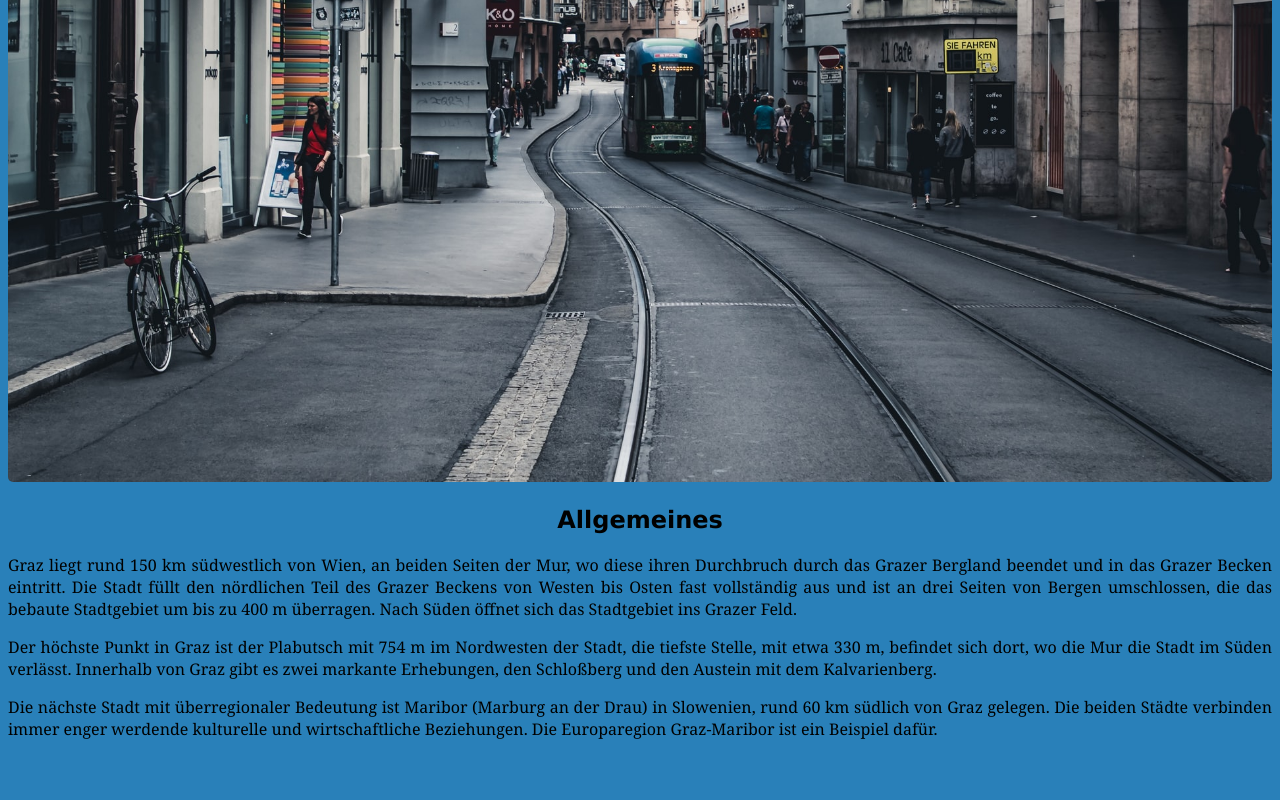
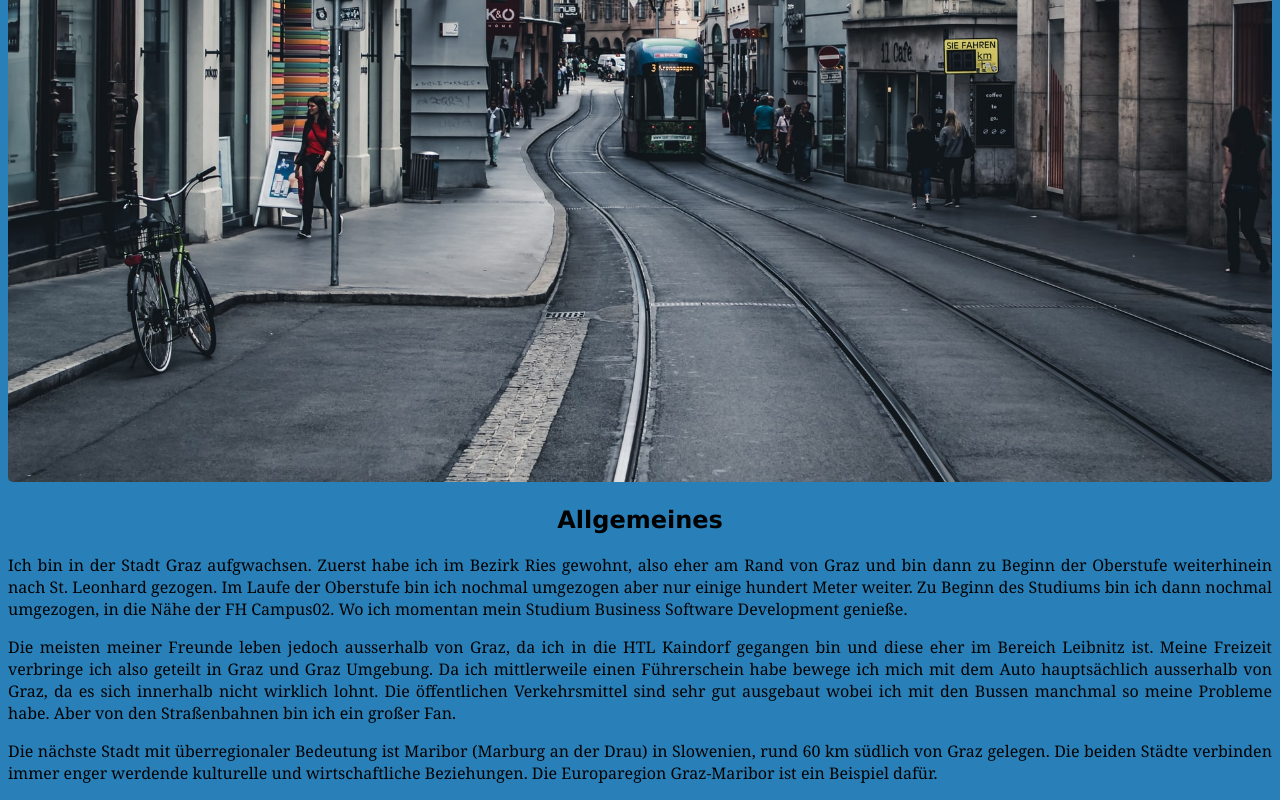
Before and after one commit to ReduxAT/ReduxAT.github.io, a plain HTML site: page nextPage01.html in a window 1280 px wide. Shown: the part 520-1320 px from the top of the page. Before the commit the page ends 1276 px from the top, so only its background shows below. Drawn offline with Linux system fonts and the light colour scheme.

Commit message:
Added index and updated Graz Page

```diff
--- a/nextPage01.html
+++ b/nextPage01.html
@@ -13,13 +13,14 @@
       <a target="_blank" href="https://de.wikipedia.org/wiki/Graz"><img alt="Graz" src="media/graz.jpg"></a>
       <h2>Allgemeines</h2>
       <p>
-         Graz liegt rund 150 km südwestlich von Wien, an beiden Seiten der Mur, wo diese ihren Durchbruch durch das Grazer Bergland beendet und in das Grazer Becken eintritt.
-         Die Stadt füllt den nördlichen Teil des Grazer Beckens von Westen bis Osten fast vollständig aus und ist an drei Seiten von Bergen umschlossen, die das bebaute Stadtgebiet um bis zu 400 m überragen.
-         Nach Süden öffnet sich das Stadtgebiet ins Grazer Feld.
+         Ich bin in der Stadt Graz aufgwachsen. Zuerst habe ich im Bezirk Ries gewohnt, also eher am Rand von Graz und bin dann zu Beginn der Oberstufe weiterhinein nach St. Leonhard gezogen.
+		 Im Laufe der Oberstufe bin ich nochmal umgezogen aber nur einige hundert Meter weiter. Zu Beginn des Studiums bin ich dann nochmal umgezogen, in die Nähe der FH Campus02.
+		 Wo ich momentan mein Studium Business Software Development genieße.
       </p>
       <p>
-         Der höchste Punkt in Graz ist der Plabutsch mit 754 m im Nordwesten der Stadt, die tiefste Stelle, mit etwa 330 m, befindet sich dort, wo die Mur die Stadt im Süden verlässt.
-         Innerhalb von Graz gibt es zwei markante Erhebungen, den Schloßberg und den Austein mit dem Kalvarienberg.
+         Die meisten meiner Freunde leben jedoch ausserhalb von Graz, da ich in die HTL Kaindorf gegangen bin und diese eher im Bereich Leibnitz ist. Meine Freizeit verbringe ich also geteilt in Graz und Graz Umgebung.
+		 Da ich mittlerweile einen Führerschein habe bewege ich mich mit dem Auto hauptsächlich ausserhalb von Graz, da es sich innerhalb nicht wirklich lohnt. Die öffentlichen Verkehrsmittel sind sehr gut ausgebaut wobei ich mit den Bussen manchmal so meine Probleme habe.
+		 Aber von den Straßenbahnen bin ich ein großer Fan.
       </p>
       <p>
          Die nächste Stadt mit überregionaler Bedeutung ist Maribor (Marburg an der Drau) in Slowenien, rund 60 km südlich von Graz gelegen.
```
